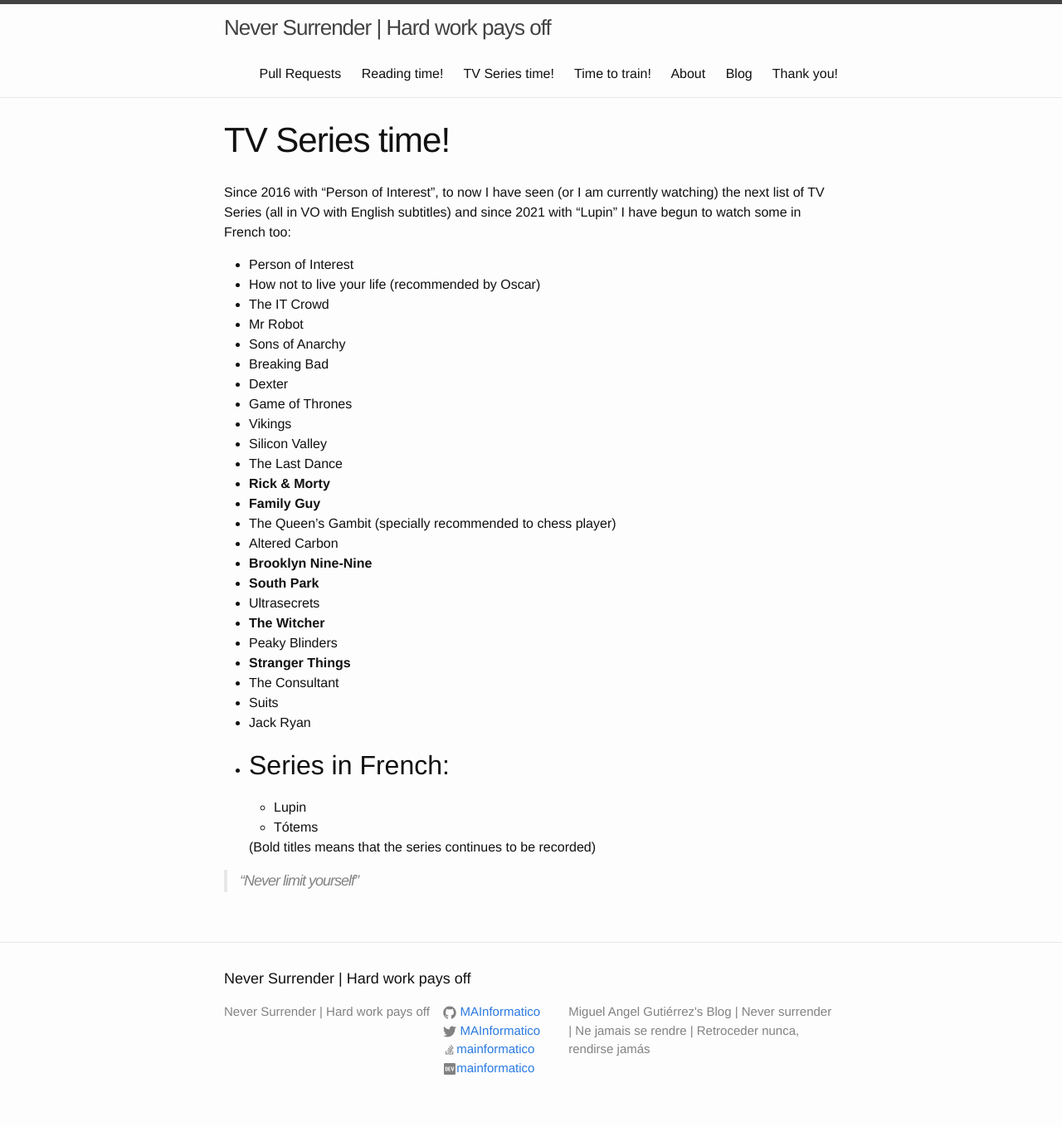
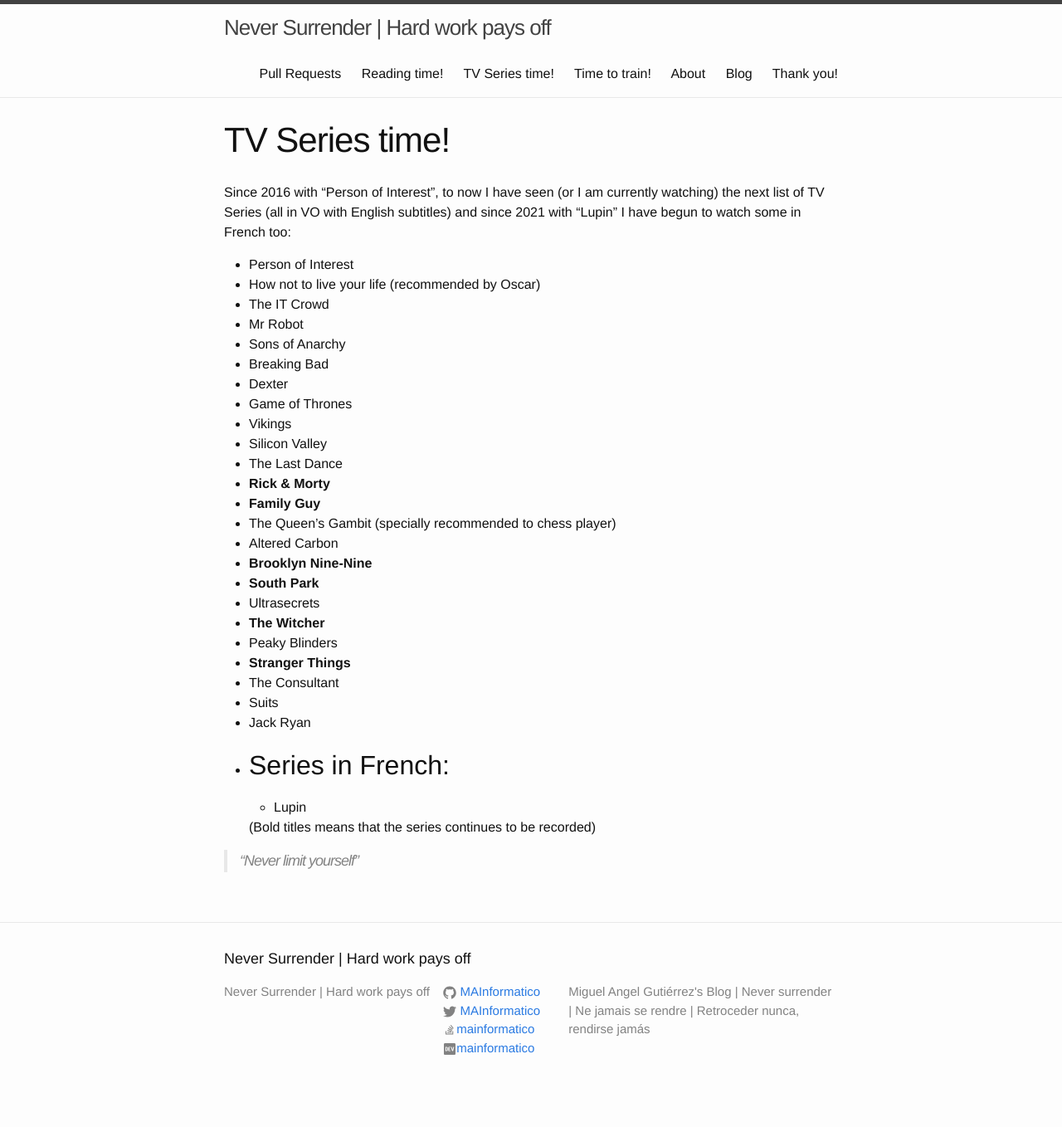
Before and after one commit to MAInformatico/MAInformatico.github.io, a Jekyll site: the page built from Series_Time.md, in a window 1280 px wide. Shown: the whole page at 83% size. Built offline with Jekyll 4.4.1, drawn with Linux system fonts in a browser that asks for light colours; after the commit the page ends 1334 px from its top, so only the background shows below that.

Commit message:
updating

```diff
--- a/Series_Time.md
+++ b/Series_Time.md
@@ -35,7 +35,6 @@
 
 * ## Series in French:
   * Lupin
-  * Tótems
 
 
 
```
